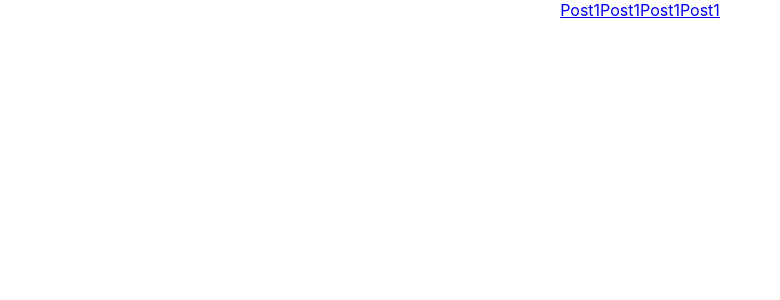
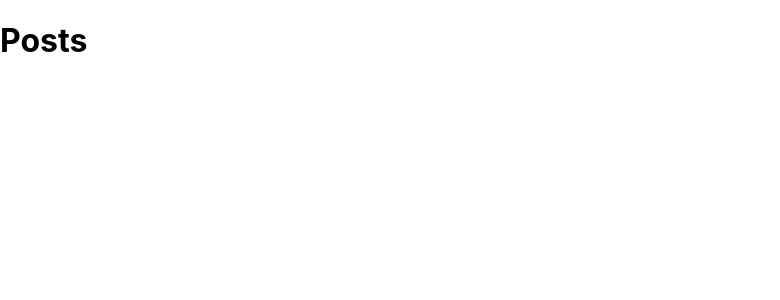
Before and after one commit to eTsy30/tms_blog, a React (Create React App) app: page /posts in a window 1280 px wide. Shown: the top 300 px of the page, without its empty margins (0-780 px from the left). Built offline with nearby package versions, Linux system fonts and the light colour scheme.

Commit message:
feat: add routing

```diff
--- a/src/App.tsx
+++ b/src/App.tsx
@@ -7,10 +7,10 @@ function App() {
   return (
     <div className="App">
       <nav>
-        <Link to='/posts'>Post1</Link>
-        <Link to='/posts/1'>Post1</Link>
-        <Link to='/posts/add'>Post1</Link>
-        <Link to='/search'>Post1</Link>
+        <Link to='/posts'>Posts</Link>
+        <Link to='/posts/1'>Post 1</Link>
+        <Link to='/posts/add'>Add</Link>
+        <Link to='/search'>Search</Link>
       </nav>
     </div>
   );
--- a/src/index.css
+++ b/src/index.css
@@ -1,13 +1,16 @@
 body {
   margin: 0;
-  font-family: -apple-system, BlinkMacSystemFont, 'Segoe UI', 'Roboto', 'Oxygen',
-    'Ubuntu', 'Cantarell', 'Fira Sans', 'Droid Sans', 'Helvetica Neue',
+  font-family: -apple-system, BlinkMacSystemFont, "Segoe UI", "Roboto", "Oxygen",
+    "Ubuntu", "Cantarell", "Fira Sans", "Droid Sans", "Helvetica Neue",
     sans-serif;
   -webkit-font-smoothing: antialiased;
   -moz-osx-font-smoothing: grayscale;
 }
 
 code {
-  font-family: source-code-pro, Menlo, Monaco, Consolas, 'Courier New',
+  font-family: source-code-pro, Menlo, Monaco, Consolas, "Courier New",
     monospace;
 }
+a {
+  margin: 15px;
+}
--- a/src/index.tsx
+++ b/src/index.tsx
@@ -1,9 +1,14 @@
 import React from 'react';
 import ReactDOM from 'react-dom/client';
-import { BrowserRouter } from 'react-router-dom';
+import { BrowserRouter,Routes,Route } from 'react-router-dom';
 import './index.css';
 import App from './App';
 import reportWebVitals from './reportWebVitals';
+import { AddPost } from './routes/AddPost/AddPost';
+import { Posts } from './routes/Posts/Posts';
+import { Post } from './routes/Post/Post';
+import { Search } from './routes/Search/Search';
+
 
 const root = ReactDOM.createRoot(
   document.getElementById('root') as HTMLElement
@@ -11,7 +16,21 @@ const root = ReactDOM.createRoot(
 root.render(
   <React.StrictMode>
     <BrowserRouter>
-    <App />
+    <Routes>
+      <Route path='/' element={<App/>}></Route>
+      <Route path='/posts' element={<Posts/>}></Route>
+      <Route path='/posts/add' element={<AddPost/>}></Route>
+      <Route path='/posts/:id' element={<Post/>}></Route>
+      <Route path='/search' element={<Search/>}></Route>
+      <Route path='*' element={
+        <main style={{padding:'1rem'}}>
+      <p> 404 Not Found</p>
+        </main>
+
+      }
+      />
+    </Routes>
+
     </BrowserRouter>
   </React.StrictMode>
 );
--- /dev/null
+++ b/src/routes/AddPost/AddPost.tsx
@@ -0,0 +1,4 @@
+import React from "react";
+export const AddPost =()=>{
+    return <h1>Add post</h1>
+}
--- /dev/null
+++ b/src/routes/Post/Post.tsx
@@ -0,0 +1,6 @@
+import React from "react";
+import { useParams } from "react-router-dom";
+export const Post =()=>{
+    const {id} =useParams()
+    return <h1>Post {id}</h1>
+}
--- /dev/null
+++ b/src/routes/Posts/Posts.tsx
@@ -0,0 +1,4 @@
+import React from "react";
+export const Posts =()=>{
+    return <h1>Posts</h1>
+}
--- /dev/null
+++ b/src/routes/Search/Search.tsx
@@ -0,0 +1,4 @@
+import React from "react";
+export const Search =()=>{
+    return <h1>Search</h1>
+}
```
